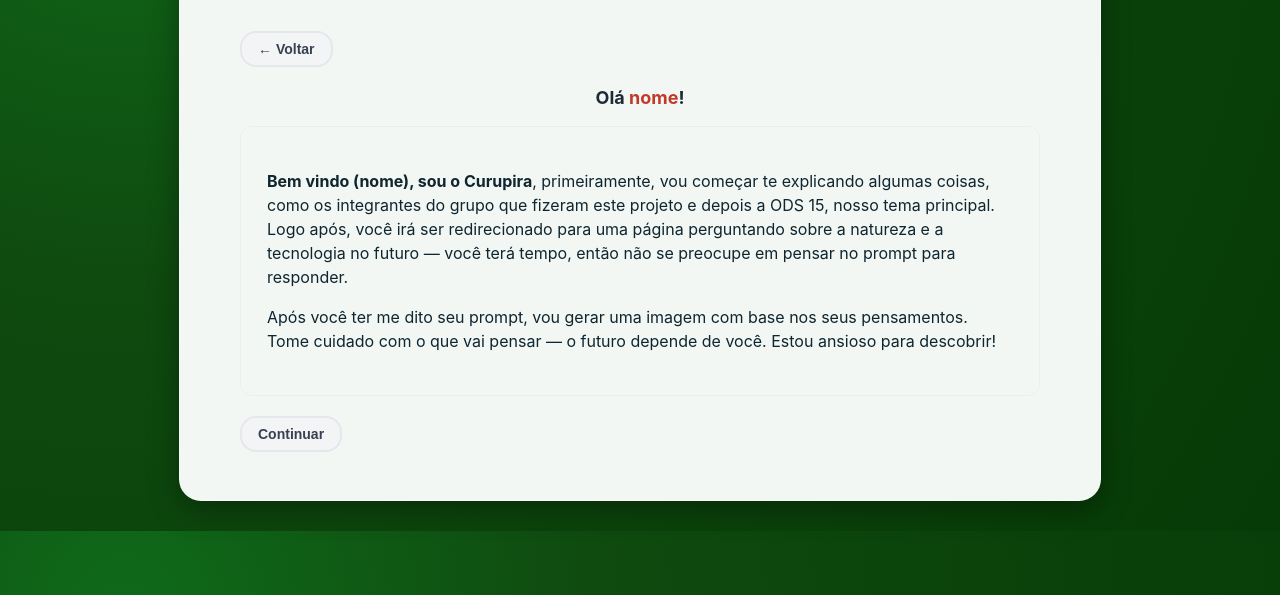
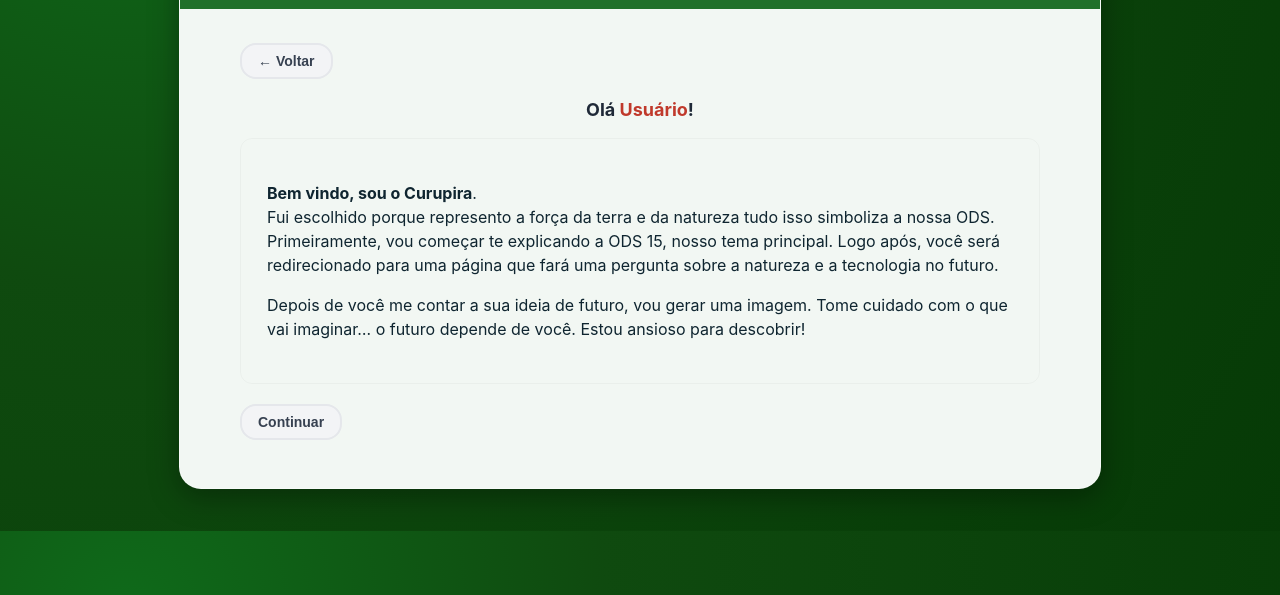
Before and after one commit to vhko20/Future-Fest---IA-Horizon, a plain HTML site: page Protetor Selvagem/apresentacaoIA.html in a window 1280 px wide. Shown: the part 269-864 px from the top of the page. Drawn offline with Linux system fonts and the light colour scheme.

Commit message:
Update apresentacaoIA.html

```diff
--- a/Protetor Selvagem/apresentacaoIA.html
+++ b/Protetor Selvagem/apresentacaoIA.html
@@ -222,18 +222,22 @@
             </div>
 
 
-            <div class="greeting">Olá <span style="color:#c0392b">nome</span>!</div>
+            <div class="greeting">Olá <span id="nome-usuario-exibicao" style="color:#c0392b"></span>!</div>
 
 
             <!-- Texto substituído conforme pedido pelo usuário -->
             <div class="vision">
-                <p><strong>Bem vindo (nome), sou o Curupira</strong>, primeiramente, vou começar te explicando algumas
-                    coisas, como os integrantes do grupo que fizeram este projeto e depois a ODS 15, nosso tema
-                    principal. Logo após, você irá ser redirecionado para uma página perguntando sobre a natureza e a
-                    tecnologia no futuro — você terá tempo, então não se preocupe em pensar no prompt para responder.
+                <p><strong>Bem vindo, sou o Curupira</strong>. <br>
+                    Fui escolhido porque represento a força da terra e da natureza tudo isso simboliza a nossa ODS.
+                    <br>
+                    Primeiramente, vou começar te explicando a ODS 15, nosso tema principal. Logo após, você será
+                    redirecionado para uma página que fará uma pergunta sobre a natureza e a tecnologia no futuro.
+
                 </p>
-                <p>Após você ter me dito seu prompt, vou gerar uma imagem com base nos seus pensamentos. Tome cuidado
-                    com o que vai pensar — o futuro depende de você. Estou ansioso para descobrir!</p>
+                <p>Depois de você me contar a sua ideia de futuro, vou gerar uma imagem.
+                    Tome cuidado com o que vai imaginar… o futuro depende de você.
+
+                    Estou ansioso para descobrir!</p>
             </div>
 
             <a href="apresentacao_ODS.html">
@@ -241,6 +245,25 @@
             </a>
         </div>
     </div>
+    <script>
+        (function () {
+            const urlParams = new URLSearchParams(window.location.search);
+            const nome = urlParams.get('nome') || 'Usuário';
+
+            document.getElementById('nome-usuario-exibicao').textContent = nome;
+
+            const continueLink = document.getElementById('continue-link');
+            if (continueLink) {
+                const currentHref = continueLink.getAttribute('href');
+                continueLink.setAttribute('href', `${currentHref}?nome=${encodeURIComponent(nome)}`);
+            }
+            const backLink = document.getElementById('back-link');
+            if (backLink) {
+                const currentHref = backLink.getAttribute('href');
+
+            }
+        })();
+    </script>
 </body>
 
 </html>
```
